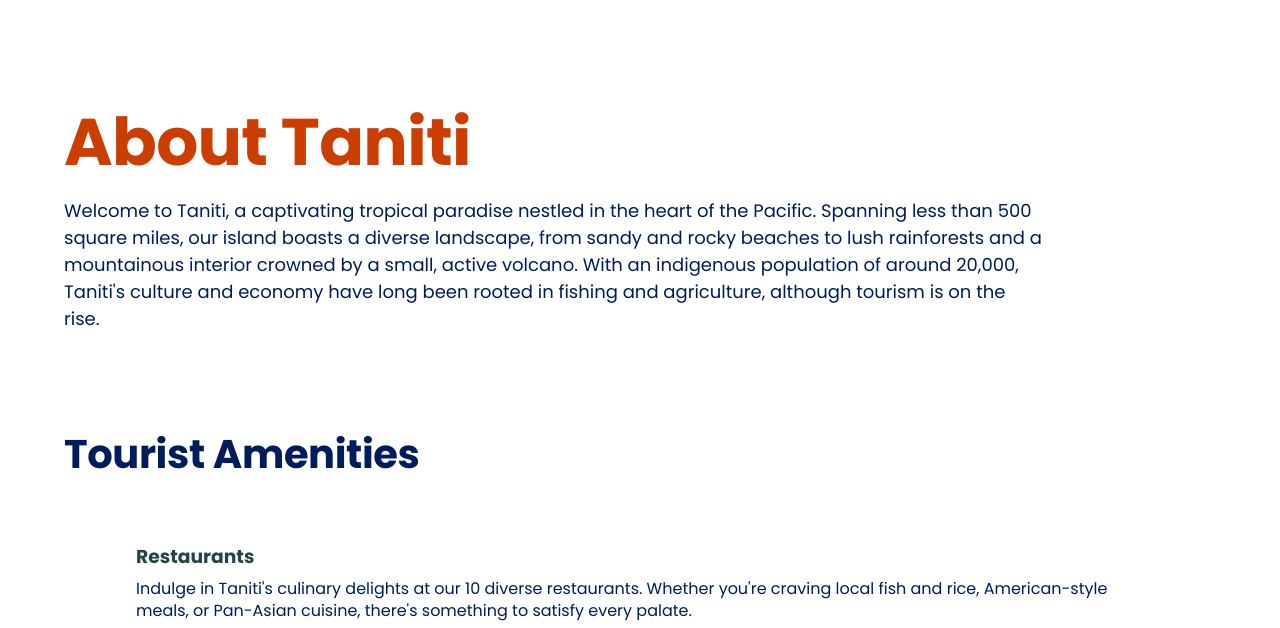
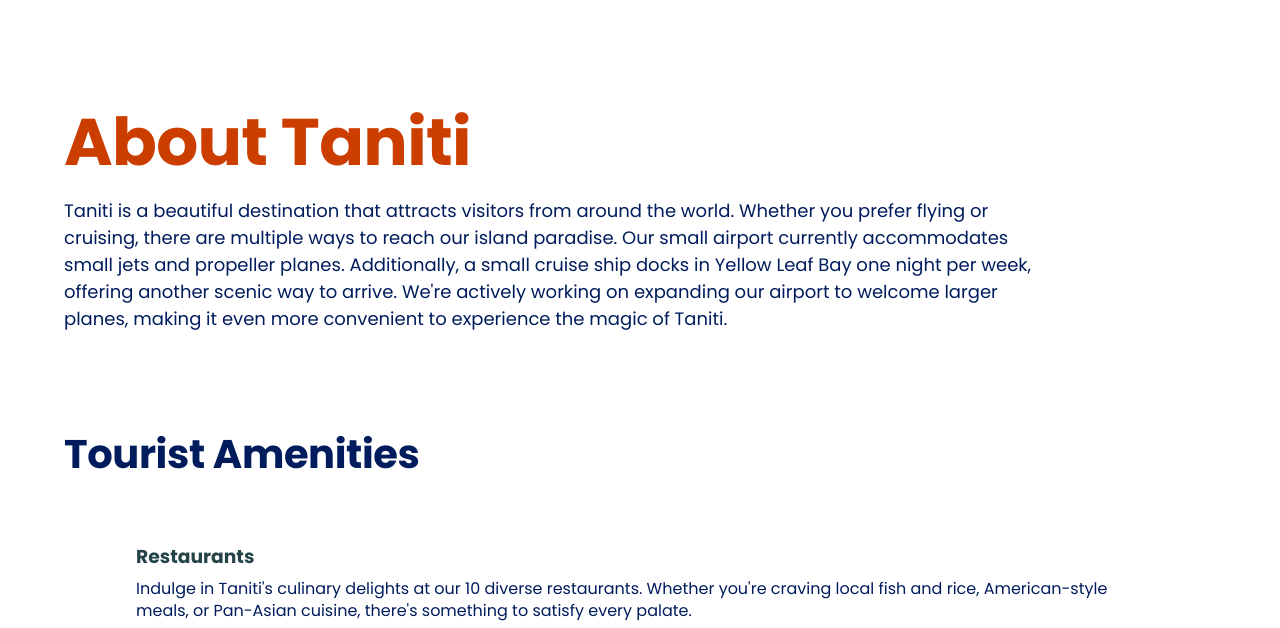
Before and after one commit to ux0rial/User-Experience-Design-D479, a website built with webpack: page about-us.html in a window 1280 px wide. Shown: the part 172-800 px from the top of the page. Built offline with nearby package versions, Linux system fonts and the light colour scheme.

Commit message:
"About Taniti" main paragraph modification.

```diff
--- a/about-us.html
+++ b/about-us.html
@@ -38,7 +38,7 @@
               <a href="index.html">Home</a>
             </li>
             <li class="horizontal-md-margin">
-              <a href="../html/about-us.html">About</a>
+              <a href="about-us.html">About</a>
             </li>
             <li class="horizontal-md-margin">
               <a href="know-before-you-go.html">Visitor Info</a>
@@ -54,13 +54,15 @@
           <div class="pos-relative">
             <h1 class="hero-text-accommodation">About Taniti</h1>
             <p class="accommodation-hero-p">
-              Welcome to Taniti, a captivating tropical paradise nestled in the
-              heart of the Pacific. Spanning less than 500 square miles, our
-              island boasts a diverse landscape, from sandy and rocky beaches to
-              lush rainforests and a mountainous interior crowned by a small,
-              active volcano. With an indigenous population of around 20,000,
-              Taniti's culture and economy have long been rooted in fishing and
-              agriculture, although tourism is on the rise.
+              Taniti is a beautiful destination that attracts visitors from
+              around the world. Whether you prefer flying or cruising, there are
+              multiple ways to reach our island paradise. Our small airport
+              currently accommodates small jets and propeller planes.
+              Additionally, a small cruise ship docks in Yellow Leaf Bay one
+              night per week, offering another scenic way to arrive. We're
+              actively working on expanding our airport to welcome larger
+              planes, making it even more convenient to experience the magic of
+              Taniti.
             </p>
           </div>
         </header>
```
Also changed, not shown: index.html (+1 -1 lines).
